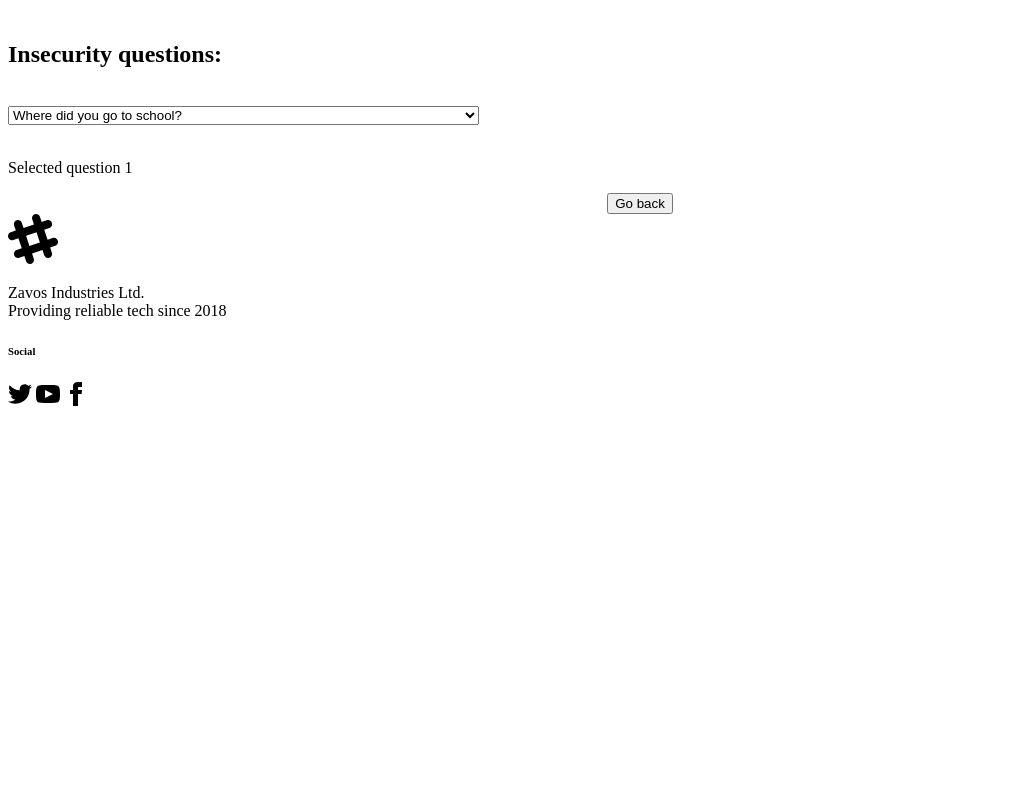
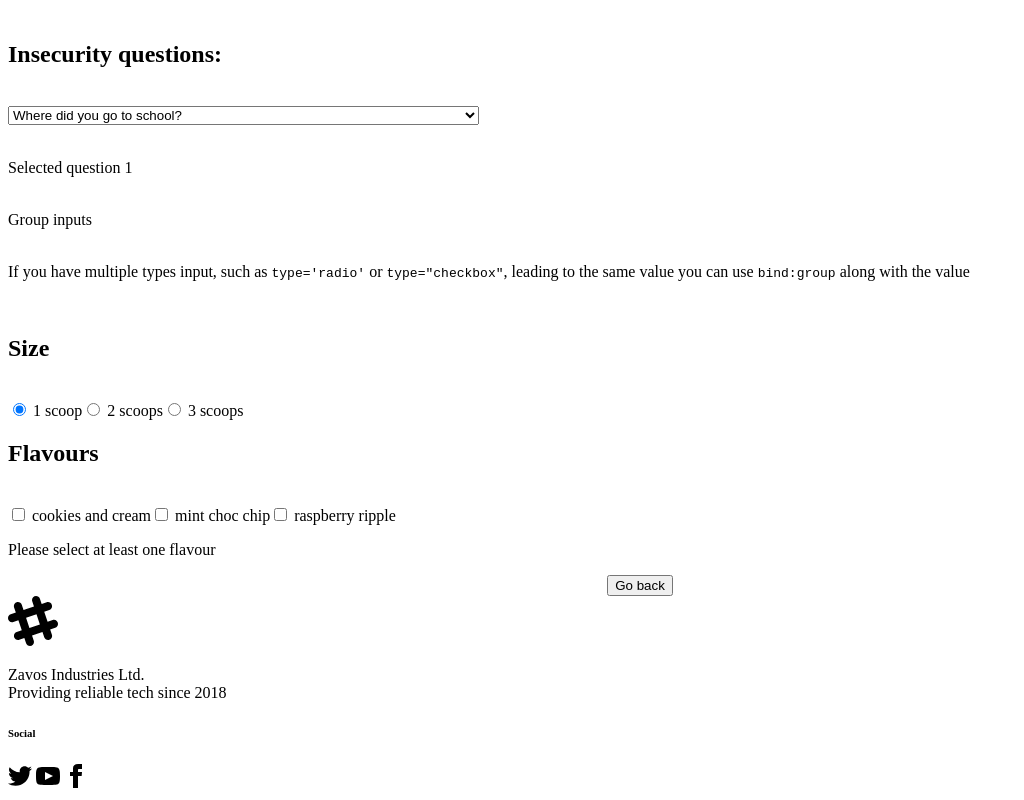
Before and after one commit to kzavos/svelte-training, a SvelteKit app: page /projects/project-5 in a window 1280 px wide. Shown: the part 1256-2056 px from the top of the page, without its empty margins (0-1024 px from the left). Before the commit the page ends 1674 px from the top, so only its background shows below. Built offline with nearby package versions, Linux system fonts and the light colour scheme.

Commit message:
Finish next part of the tutorial which is about group input

```diff
--- a/src/routes/projects/project-5/+page.svelte
+++ b/src/routes/projects/project-5/+page.svelte
@@ -25,6 +25,11 @@
 	function handleSumbit() {
 		alert(`answer questions with ${selected.id} (${selected.text}) with "${answer}"`);
 	}
+
+	let scoops = 1;
+	let flavours = [];
+
+	const formatter = new Intl.ListFormat('en', { style: 'long', type: 'conjunction' });
 </script>
 
 <article class="container mx-auto max-w-3xl break-words px-4 py-8">
@@ -147,6 +152,51 @@
 	<p>
 		Selected question {selected ? selected.id : `[waiting...]`}
 	</p>
+	<br />
+	<div class="prose text-3xl font-bold leading-relaxed">Group inputs</div>
+	<br />
+
+	<p>
+		If you have multiple types input, such as <code>type='radio'</code> or
+		<code>type="checkbox"</code>, leading to the same value you can use <code>bind:group</code> along
+		with the value
+	</p>
+	<br />
+	<h2 class="text-lg">Size</h2>
+	<br />
+	{#each [1, 2, 3] as number}
+		<label class="flex gap-3">
+			<input type="radio" name="scoops" value={number} bind:group={scoops} />
+			{number}
+			{number === 1 ? 'scoop' : 'scoops'}
+		</label>
+	{/each}
+
+	<br />
+	<h2 class="text-lg">Flavours</h2>
+	<br />
+
+	{#each ['cookies and cream', 'mint choc chip', 'raspberry ripple'] as flavour}
+		<label class="flex gap-3">
+			<input type="checkbox" name="flavours" value={flavour} bind:group={flavours} />
+
+			{flavour}
+		</label>
+	{/each}
+
+	<br />
+
+	{#if flavours.length === 0}
+		<p>Please select at least one flavour</p>
+	{:else if flavours.length > scoops}
+		<p>Can't order more flavours than scoops!</p>
+	{:else}
+		<p>
+			You orderered {scoops}
+			{scoops === 1 ? 'scoop' : 'scoops'}
+			of {formatter.format(flavours)}
+		</p>
+	{/if}
 </article>
 
 <style>
```
